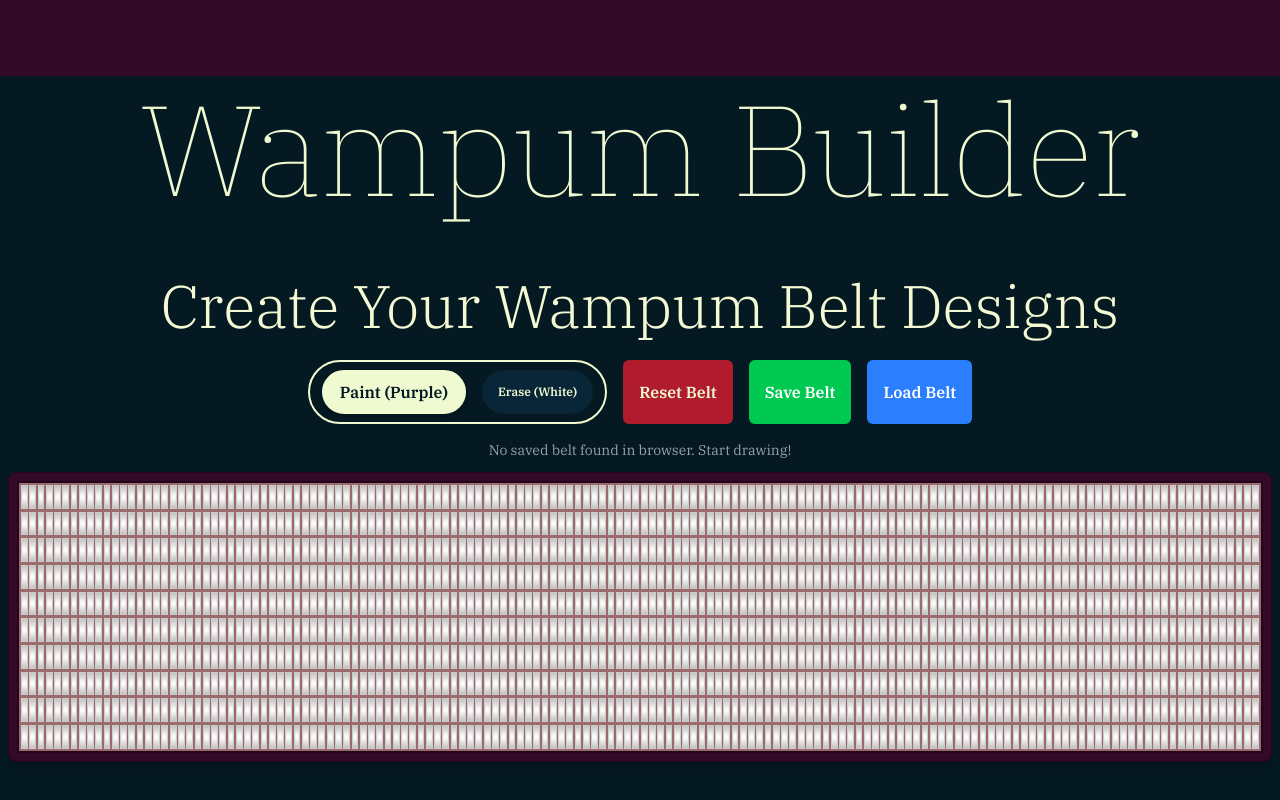
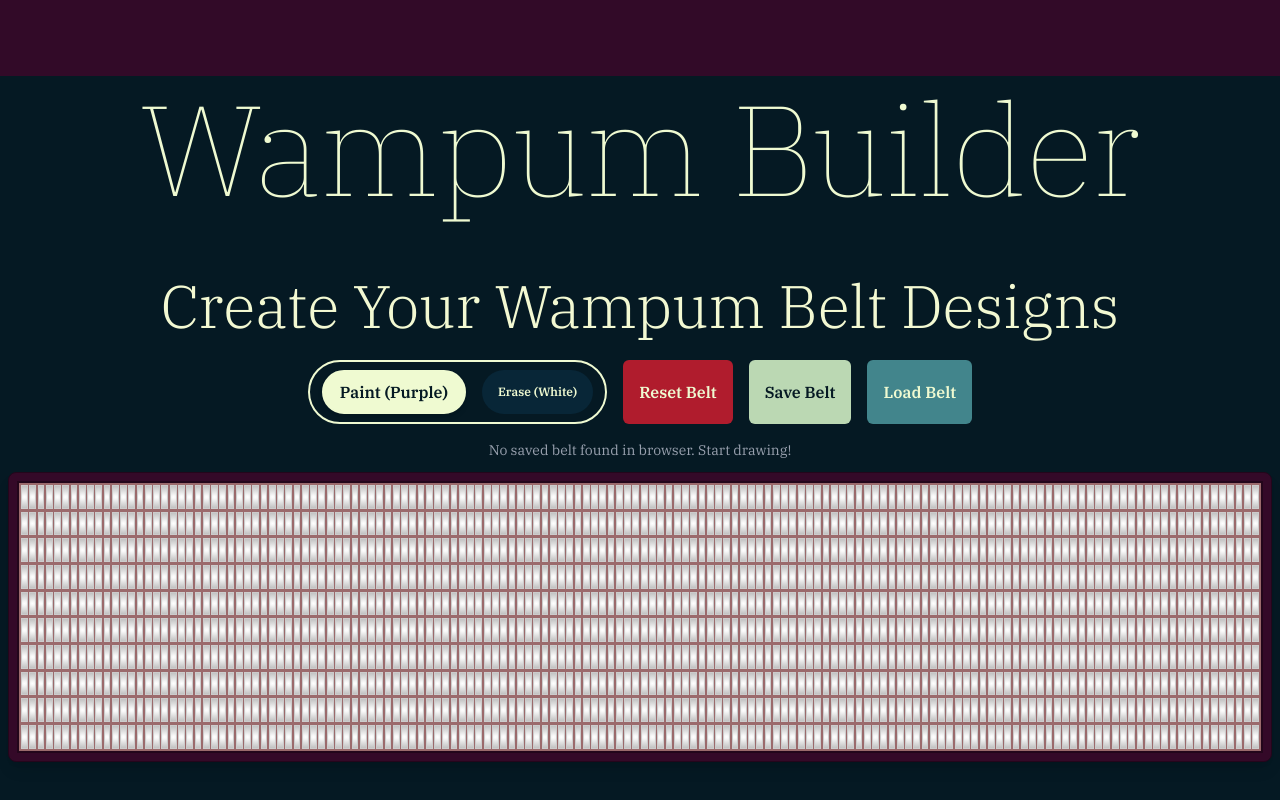
Before and after one commit to HUSS4IN22/wampumdesign, a React (Vite) app: page / in a window 1280 px wide. Shown: the part 780-1580 px from the top of the page. Built offline with nearby package versions, Linux system fonts and the light colour scheme.

Commit message:
fix a little bit of styling

```diff
--- a/src/components/WampumBuilder.jsx
+++ b/src/components/WampumBuilder.jsx
@@ -205,13 +205,13 @@ export default function WampumBuilder() {
                 </button>
                 <button
                     onClick={handleSaveButtonClick}
-                    className="py-2 px-4 rounded-md font-semibold bg-green-500 text-white hover:bg-green-600 transition-colors duration-200 ease-in-out"
+                    className="py-2 px-4 rounded-md font-semibold bg-[#bbd8b3] text-[#051923] hover:bg-[#051923] hover:text-[#bbd8b3] hover:border-2 hover:border-[#effad1] transition-colors duration-200 ease-in-out"
                 >
                     Save Belt
                 </button>
                 <button
                     onClick={handleLoadButtonClick}
-                    className="py-2 px-4 rounded-md font-semibold bg-blue-500 text-white hover:bg-blue-600 transition-colors duration-200 ease-in-out"
+                    className="py-2 px-4 rounded-md font-semibold bg-[#42858c] text-[#effad1] hover:bg-[#effad1] hover:text-[#42858c] hover:border-2 hover:border-[#effad1] transition-colors duration-200 ease-in-out"
                 >
                     Load Belt
                 </button>
```
